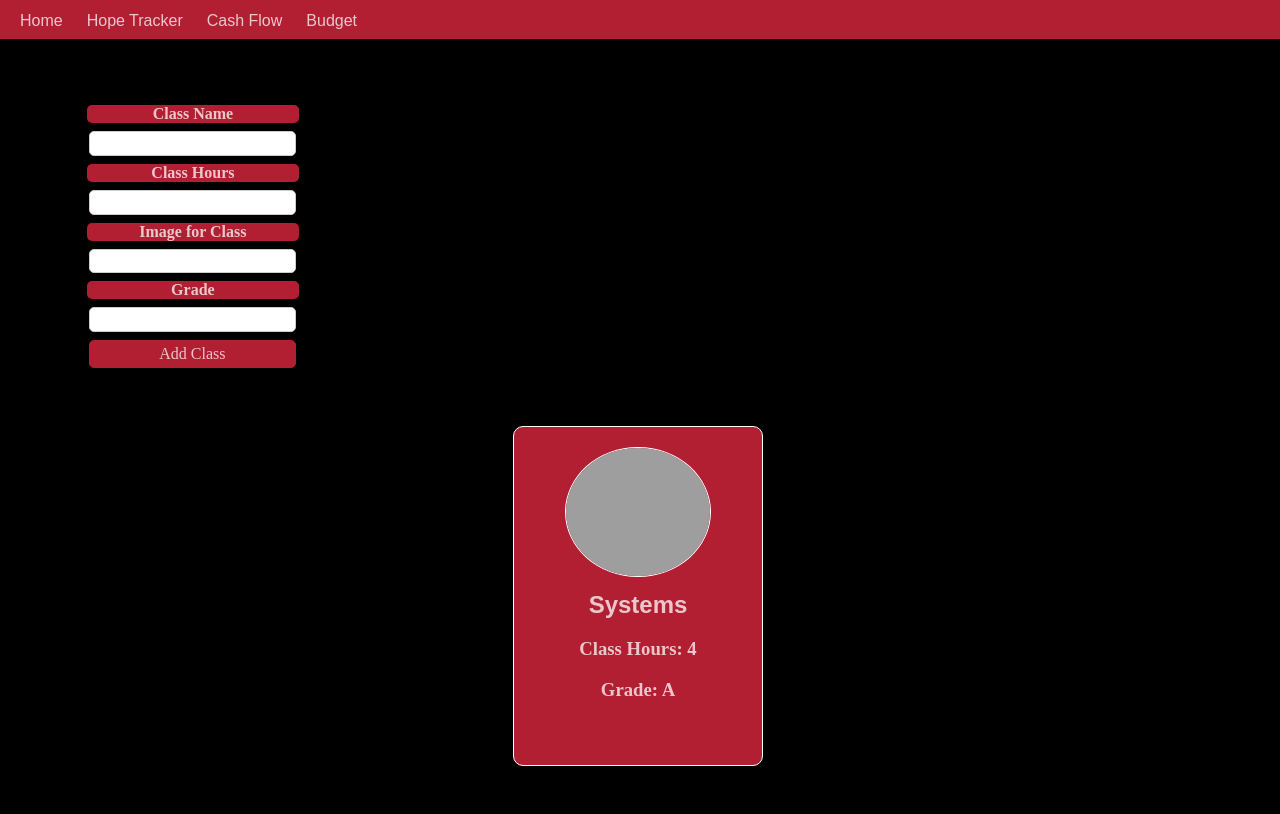
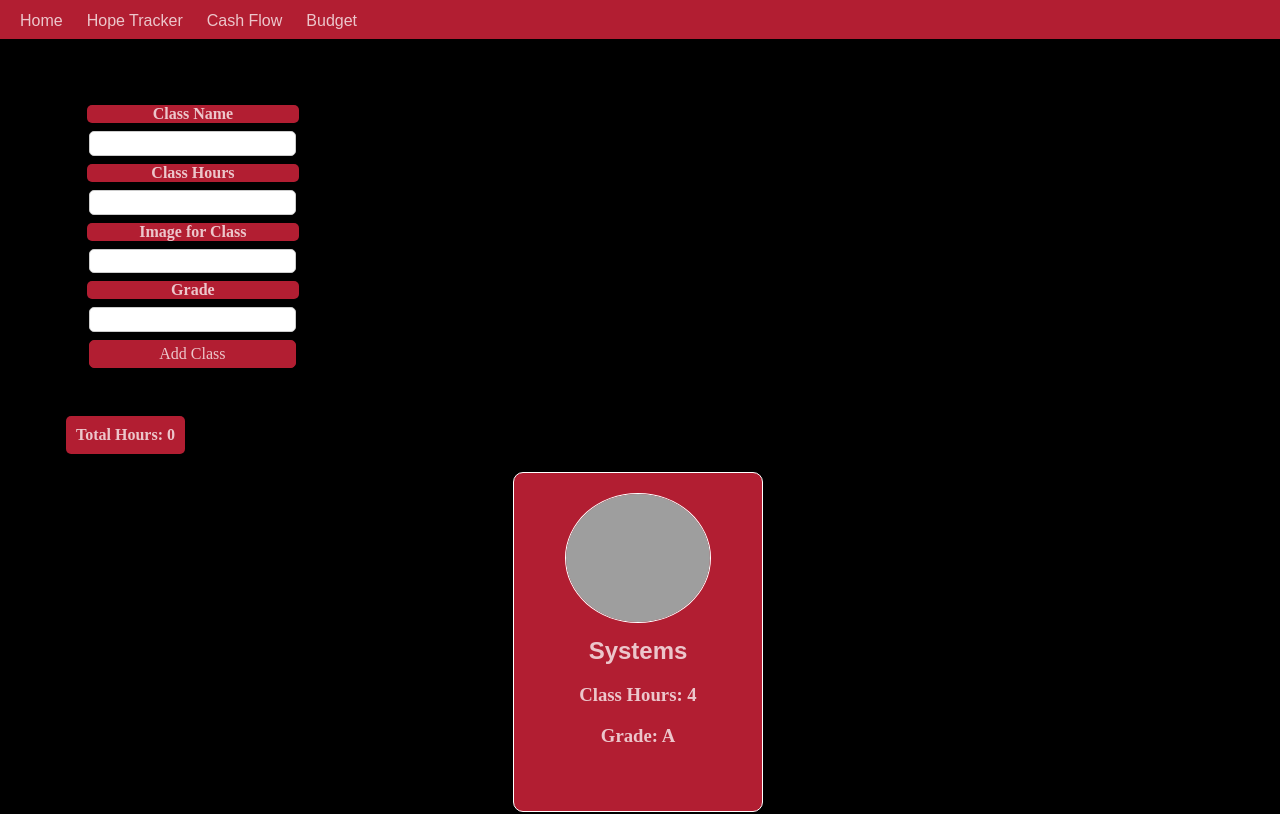
Before and after one commit to collinbrohm25/financebuddy, a React (Create React App) app: page /hopetracker in a window 1280 px wide. Shown: the top 814 px of the page. Built offline with nearby package versions, Linux system fonts and the light colour scheme; grey boxes are pictures that could not be loaded; a web font is replaced by a local one.

Commit message:
minor css for total hours

```diff
--- a/src/pages/Hope Tracker/HopeTracker.js
+++ b/src/pages/Hope Tracker/HopeTracker.js
@@ -3,10 +3,11 @@ import React, { useInsertionEffect, useState } from 'react';
 import Text from './HopeText';
 import AddClass from './HopeInput';
 import ClassLists from './HopeList';
+import TotalHoursDisplay from './TotalHourDisplay';
 import './HopeTracker.css';
 
 function Hope() {
-
+  const [totalHours, setTotalHours] = useState(0);
   const DUMMY_USERS = [
 {
     name: 'Systems',
@@ -42,6 +43,7 @@ function Hope() {
   return (
     <div className='Hope'>
       <AddClass onSaveUserData ={addClassHandler}/>
+      <TotalHoursDisplay totalHours={totalHours}/>
       <ClassLists items = {users}/>
     </div>
   );
--- /dev/null
+++ b/src/pages/Hope Tracker/TotalHourDisplay.css
@@ -0,0 +1,18 @@
+.totalHours{
+    display: flex;
+    /*justify-content: center; */
+    margin-left: -5px;
+    border-radius: 5px;
+    color: red;
+
+}
+.totalHoursCard {
+    justify-content: center;
+}
+.class1 {
+    border-radius: 5px;
+    padding: 10px;
+    border:5px;
+    margin-left: -5px;
+
+}
--- a/src/pages/Hope Tracker/TotalHourDisplay.js
+++ b/src/pages/Hope Tracker/TotalHourDisplay.js
@@ -1,7 +1,12 @@
 import React from "react";
-
+import './TotalHourDisplay.css'
+import Card from "./HopeCard";
 function TotalHoursDisplay({ totalHours }) {
-    return <div>Total Hours: {totalHours}</div>;
+    return <div className='totalHours'>
+    <Card className = 'totalHoursCard'>
+      <label className="class1">Total Hours: {totalHours}</label>
+      </Card>
+      </div>;
   }
 
   export default TotalHoursDisplay;
```
